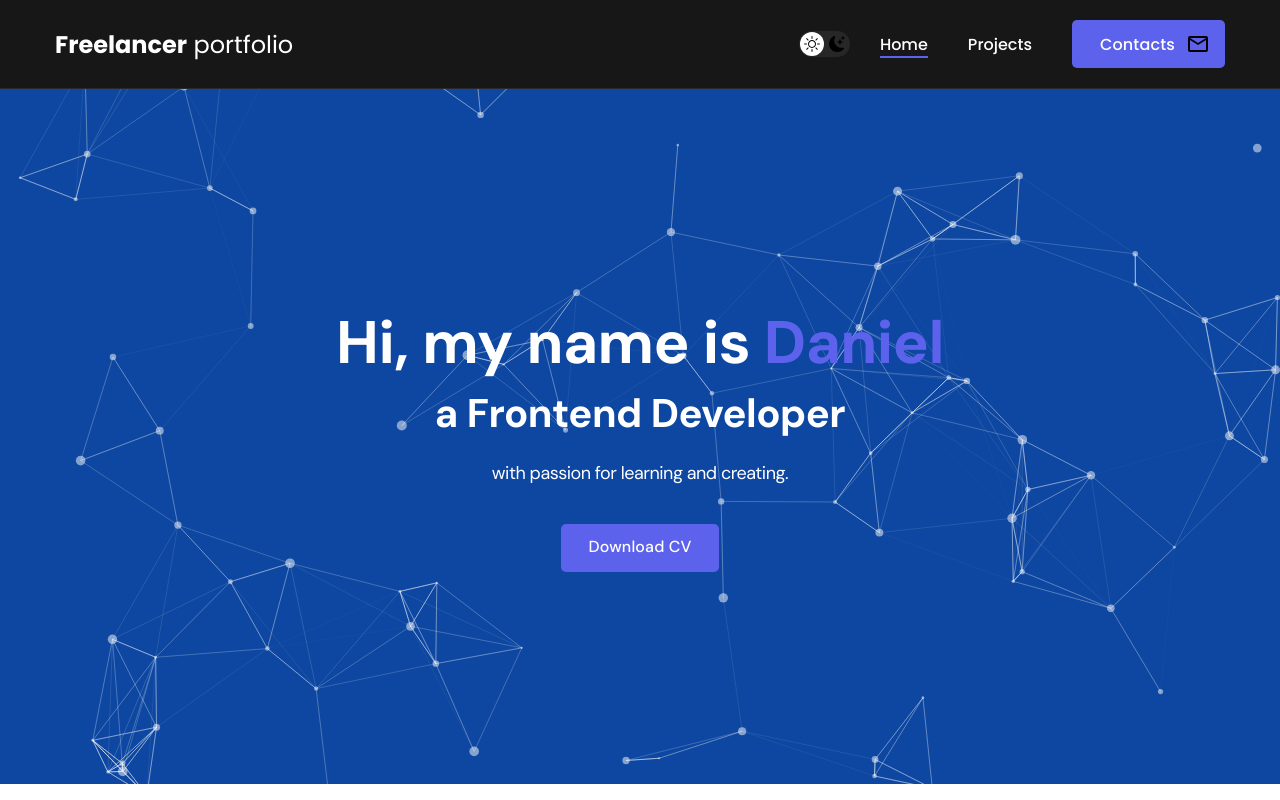
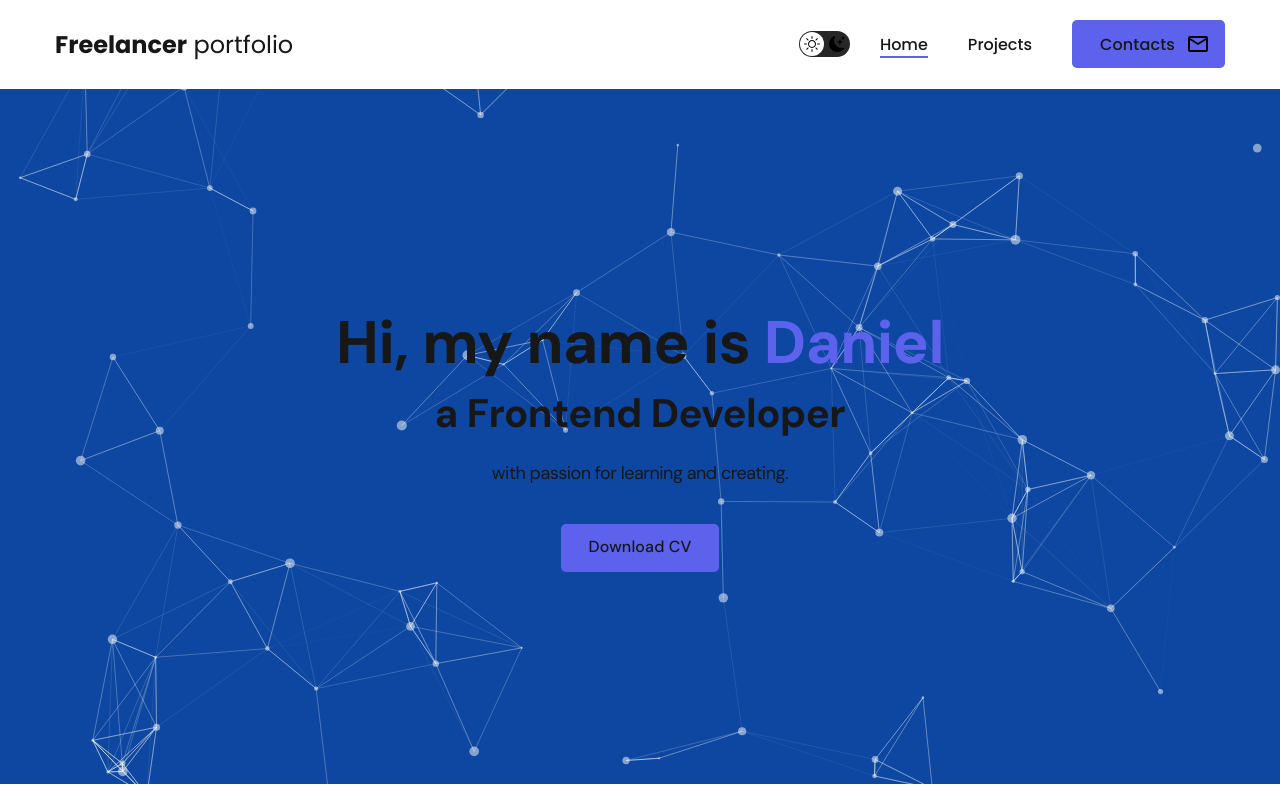
Before and after one commit to danik3422/portfolio, a React (Create React App) app: page / in a window 1280 px wide. Shown: the top 800 px of the page. Built offline with nearby package versions, Linux system fonts and the light colour scheme.

Commit message:
fix some bugs

```diff
--- a/src/components/btnGitHub/BtnGitHub.js
+++ b/src/components/btnGitHub/BtnGitHub.js
@@ -1,4 +1,5 @@
-import gitIcon from './../../img/icons/gitHub-black.svg'
+import gitIconBlack from './../../img/icons/gitHub-black.svg'
+import './style.css'
 const BtnGitHub = (props) => {
 	return (
 		<a
@@ -7,7 +8,7 @@ const BtnGitHub = (props) => {
 			rel='noreferrer'
 			className='btn-outline'
 		>
-			<img src={gitIcon} alt='' />
+			<img src={gitIconBlack} alt='' />
 			GitHub repo
 		</a>
 	)
--- a/src/styles/main.css
+++ b/src/styles/main.css
@@ -16,11 +16,9 @@ font-family: 'Poppins', sans-serif;
 	--black-border: #26292d;
 	--white: #fff;
 	--purple: #5c62ec;
-
+	--white-border: #fff;
 	--text-color: var(--black);
 
-	--dark-bg: var(--black);
-	--dark-border: var(--black-border);
 	--header-text: var(--white);
 	--accent: var(--purple);
 
@@ -29,7 +27,11 @@ font-family: 'Poppins', sans-serif;
 	--text-color: var(--black);
 	--secondary-text: #7a778d;
 	--title-1: var(--accent);
-
+	--dark-bg: var(--white);
+	--switch-bg: #27272767;
+	--header-text: var(--black);
+	--dark-border: var(--white-border);
+	--gitHub: transparent;
 	--project-card-bg: var(--white);
 	--project-card-text: var(--black);
 	--box-shadow: 0px 5px 35px rgba(0, 0, 0, 0.25);
@@ -41,7 +43,10 @@ font-family: 'Poppins', sans-serif;
 	--text-color: var(--white);
 	--secondary-text: #7a778d;
 	--title-1: var(--white);
-
+	--dark-bg: var(--black);
+	--header-text: var(--white);
+	--switch-bg: #272727;
+	--dark-border: var(--black-border);
 	--project-card-bg: var(--black);
 	--project-card-text: var(--white);
 	--box-shadow: 0px 5px 35px rgba(0, 0, 0, 0.8);
@@ -112,14 +117,12 @@ body::-webkit-scrollbar {
 	display: inline-block;
 	height: 48px;
 	padding: 12px 28px;
-
 	border-radius: 5px;
 	background-color: var(--accent);
-	color: var(--white);
+	color: inherit;
 	letter-spacing: 0.15px;
 	font-size: 16px;
 	font-weight: 500;
-
 	transition: opacity 0.2s ease-in;
 }
 
@@ -128,33 +131,6 @@ body::-webkit-scrollbar {
 }
 
 .btn:active {
-	position: relative;
-	top: 1px;
-}
-
-/* Btn outline */
-
-.btn-outline {
-	display: flex;
-	column-gap: 10px;
-	align-items: center;
-
-	height: 48px;
-	padding: 12px 20px;
-
-	border-radius: 5px;
-	border: 1px solid var(--blackpure);
-	background-color: var(--white);
-	color: var(--blackpure);
-
-	transition: opacity 0.2s ease-in;
-}
-
-.btn-outline:hover {
-	opacity: 0.8;
-}
-
-.btn-outline:active {
 	position: relative;
 	top: 1px;
 }
@@ -334,3 +310,6 @@ body::-webkit-scrollbar {
 		width: 28px;
 	}
 }
+.tooltip {
+	z-index: 2;
+}
```
